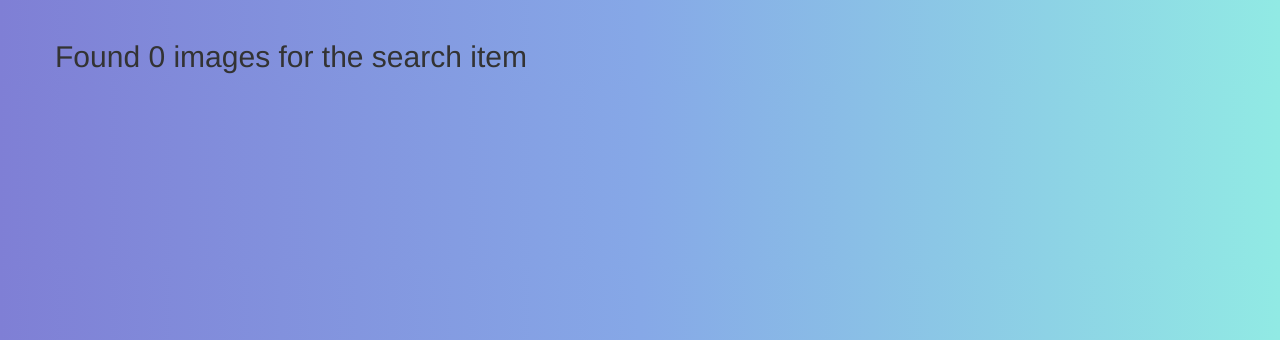
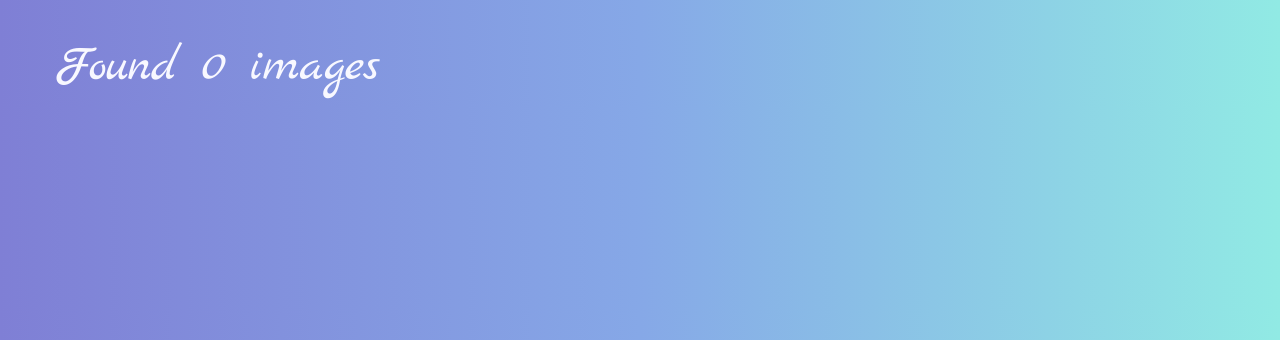
Before and after one commit to derriqo/Personal-Gallery, a Django app: template gallery/templates/album/search.html in a window 1280 px wide. Shown: the part 102-442 px from the top of the page. Run offline with Django 3.2, Linux system fonts and the light colour scheme; the template is opened without the code that fills it, so the values that code supplies are empty; some libraries are stand-ins or nearby versions; some web fonts are replaced.

Commit message:
Updated files.

```diff
--- a/gallery/templates/album/search.html
+++ b/gallery/templates/album/search.html
@@ -1,13 +1,13 @@
 {% extends 'album/base.html' %}
 {% load static %}
 {% block content %}
-<div class="container">
+<div class="container"style="font-family: 'Marck Script', cursive;  color: ghostwhite ">
 
   <div class="row">
     {% if images%}
-      <h2>Found {{ images|length }} pictures under {{message}}</h2>
+      <h2 style="font-size: 50px;">Found {{ images|length }} pictures under {{message}}</h2>
     {% else %}
-      <h2> Found 0 images for the search item {{message}}</h2>
+      <h2 style="font-size: 50px;" > Found 0 images  {{message}}</h2>
     {% endif %}
 
   </div>
@@ -16,7 +16,7 @@
 
   {% if images %}
   {% for img in images %}
-  <div class="col-md-3 col-sm-4 col-xs-12 single_portfolio_text"><img src="{{img.image.url}}"  style="width: 400px; height:300px;margin-bottom: 25px;" class="img-responsive" alt="Image"></div>
+  <div class="col-md-3 col-sm-4 col-xs-12 single_portfolio_text"><img src="{{img.image.url}}"  style="width: 400px; height:300px;margin-bottom: 25px;border-radius: 20%" class="img-responsive" alt="Image"></div>
 
   {% endfor %}
   {% endif %}
--- a/gallery/views.py
+++ b/gallery/views.py
@@ -17,5 +17,5 @@ def search_results(request):
         return render(request, 'album/search.html',{"message":message,"images": searched_images})
 
     else:
-        message = "You haven't searched for any "
+        message = "You haven't searched for any Image"
         return render(request, 'album/search.html',{"message":message})
```
Also changed, not shown: gallery/templates/first.html (+31 -1 lines).
